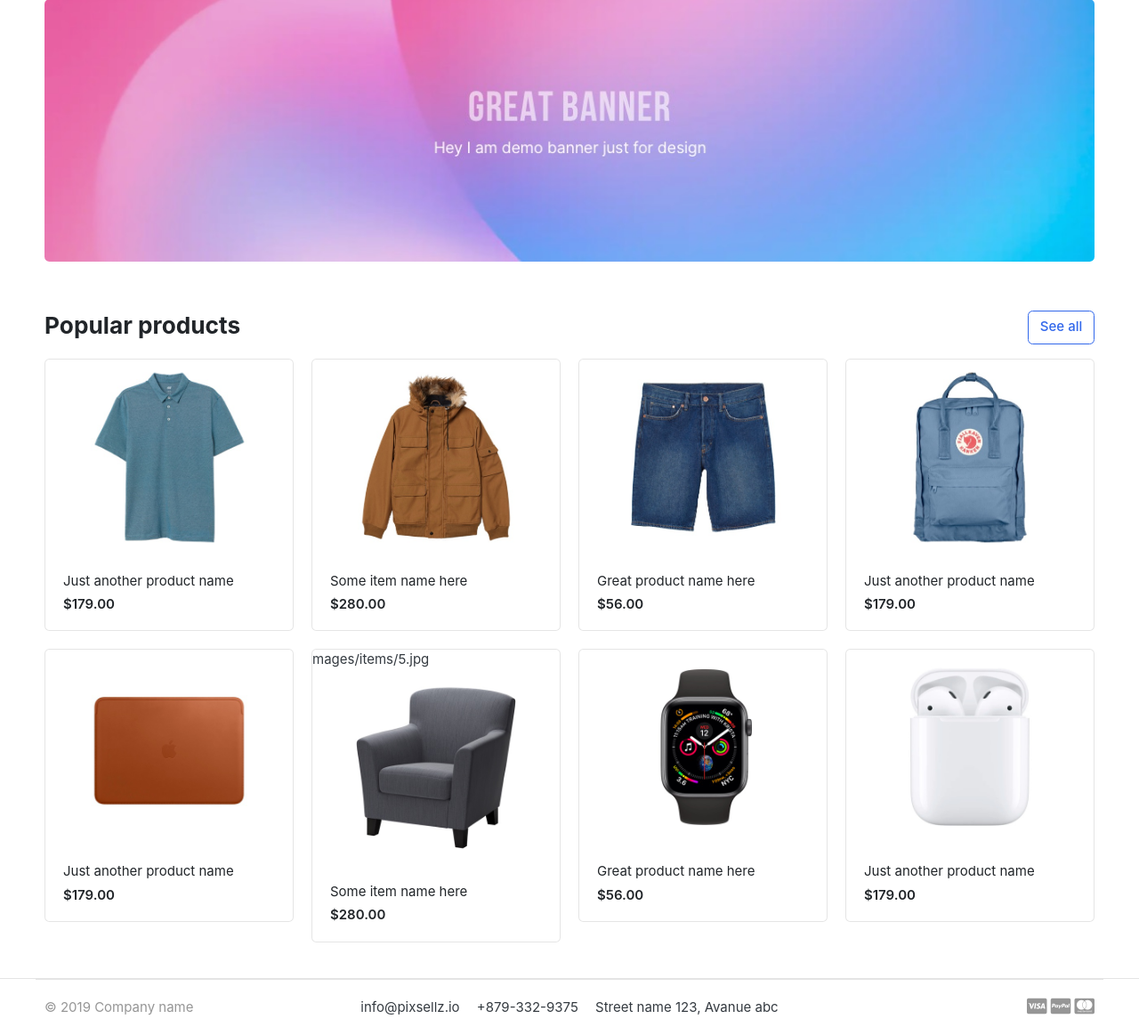
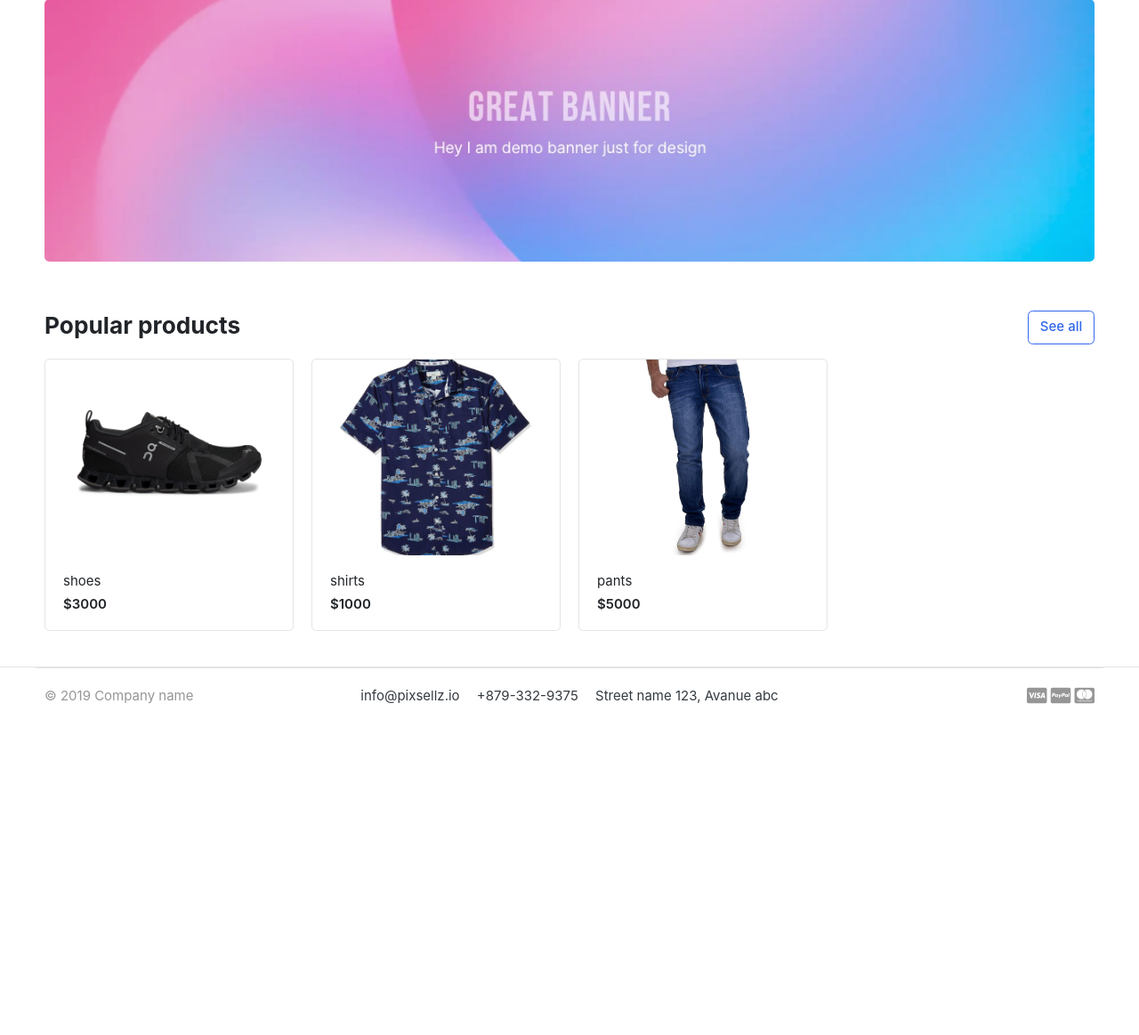
Before and after one commit to Niteshpanday05/Django-Ecommerce, a Django app: page / in a window 1280 px wide. Shown: the part 139-1302 px from the top of the page at 89% size. After the commit the page ends 930 px from the top, so only its background shows below. Run offline with Django 5.2, Linux system fonts and the light colour scheme; data comes from the database, SQL or seed files in the repository; both versions use the stored data as it was after the commit; some libraries are stand-ins or nearby versions; some web fonts are replaced.

Commit message:
making product page dynamic and adding all images

```diff
--- a/ecommerce/views.py
+++ b/ecommerce/views.py
@@ -1,4 +1,11 @@
 from django.shortcuts import render
+from store.models import Product
 
 def home(request):
-    return render(request, 'home.html')
+    products = Product.objects.all().filter(is_available=True)
+
+    context = {
+        'products':products,
+    }
+
+    return render(request, 'home.html', context)
--- a/store/models.py
+++ b/store/models.py
@@ -8,7 +8,7 @@ class Product(models.Model):
     slug = models.SlugField(max_length=200, unique=True)
     description = models.TextField(max_length=500, blank=True)
     price = models.IntegerField()
-    image = models.ImageField(upload_to='photos/products')
+    images = models.ImageField(upload_to='photos/products')
     stock = models.IntegerField()
     is_available = models.BooleanField(default = True)
     category = models.ForeignKey(Category, on_delete=models.CASCADE)
--- a/templates/home.html
+++ b/templates/home.html
@@ -29,78 +29,18 @@
 
 
 <div class="row">
+	{% for product in products %}
 	<div class="col-md-3">
 		<div class="card card-product-grid">
-			<a href="./product-detail.html" class="img-wrap"> <img src="{% static 'images/items/1.jpg' %}"> </a>
+			<a href="./product-detail.html" class="img-wrap"> <img src="{{ product.images.url }}"> </a>
 			<figcaption class="info-wrap">
-				<a href="./product-detail.html" class="title">Just another product name</a>
-				<div class="price mt-1">$179.00</div> <!-- price-wrap.// -->
+				<a href="./product-detail.html" class="title">{{ product.product_name }}</a>
+				<div class="price mt-1">${{ product.price }}</div> <!-- price-wrap.// -->
 			</figcaption>
 		</div>
 	</div> <!-- col.// -->
-	<div class="col-md-3">
-		<div class="card card-product-grid">
-			<a href="./product-detail.html" class="img-wrap"> <img src="{% static 'images/items/2.jpg' %}"> </a>
-			<figcaption class="info-wrap">
-				<a href="./product-detail.html" class="title">Some item name here</a>
-				<div class="price mt-1">$280.00</div> <!-- price-wrap.// -->
-			</figcaption>
-		</div>
-	</div> <!-- col.// -->
-	<div class="col-md-3">
-		<div class="card card-product-grid">
-			<a href="./product-detail.html" class="img-wrap"> <img src="{% static 'images/items/3.jpg' %}"> </a>
-			<figcaption class="info-wrap">
-				<a href="./product-detail.html" class="title">Great product name here</a>
-				<div class="price mt-1">$56.00</div> <!-- price-wrap.// -->
-			</figcaption>
-		</div>
-	</div> <!-- col.// -->
-	<div class="col-md-3">
-		<div class="card card-product-grid">
-			<a href="./product-detail.html" class="img-wrap"> <img src="{% static 'images/items/4.jpg' %}"> </a>
-			<figcaption class="info-wrap">
-				<a href="./product-detail.html" class="title">Just another product name</a>
-				<div class="price mt-1">$179.00</div> <!-- price-wrap.// -->
-			</figcaption>
-		</div>
-	</div> <!-- col.// -->
-	<div class="col-md-3">
-		<div class="card card-product-grid">
-			<a href="./product-detail.html" class="img-wrap"> <img src="{% static 'images/items/5.jpg' %}"> </a>
-			<figcaption class="info-wrap">
-				<a href="./product-detail.html" class="title">Just another product name</a>
-				<div class="price mt-1">$179.00</div> <!-- price-wrap.// -->
-			</figcaption>
-		</div>
-	</div> <!-- col.// -->
-	<div class="col-md-3">
-		<div class="card card-product-grid">mages/items/5.jpg
-			<a href="./product-detail.html" class="img-wrap"> <img src="{% static 'images/items/6.jpg' %}"> </a>
-			<figcaption class="info-wrap">
-				<a href="./product-detail.html" class="title">Some item name here</a>
-				<div class="price mt-1">$280.00</div> <!-- price-wrap.// -->
-			</figcaption>
-		</div>
-	</div> <!-- col.// -->
-	<div class="col-md-3">
-		<div class="card card-product-grid">
-			<a href="./product-detail.html" class="img-wrap"> <img src="{% static 'images/items/7.jpg' %}"> </a>
-			<figcaption class="info-wrap">
-				<a href="./product-detail.html" class="title">Great product name here</a>
-				<div class="price mt-1">$56.00</div> <!-- price-wrap.// -->
-			</figcaption>
-		</div>
-	</div> <!-- col.// -->
-	<div class="col-md-3">
-		<div class="card card-product-grid">
-			<a href="./product-detail.html" class="img-wrap"> <img src="{% static 'images/items/8.jpg' %}"> </a>
-			<figcaption class="info-wrap">
-				<a href="./product-detail.html" class="title">Just another product name</a>
-				<div class="price mt-1">$179.00</div> <!-- price-wrap.// -->
-			</figcaption>
-		</div>
-	</div> <!-- col.// -->
+
+	 {% endfor %}
 </div> <!-- row.// -->
 
 </div><!-- container // -->
```
Also changed, not shown: db.sqlite3, media/photos/products/jeans.jpg (added), media/photos/products/shirts.jpg (added), media/photos/products/shoes.png (added), store/migrations/0001_initial.py (added), store/migrations/0002_rename_image_product_images.py (added).
